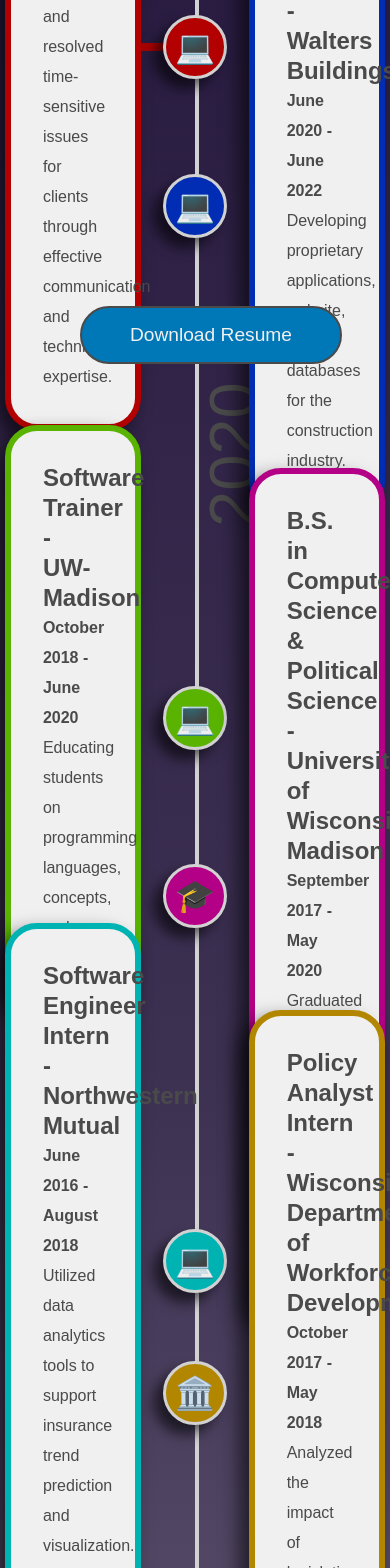
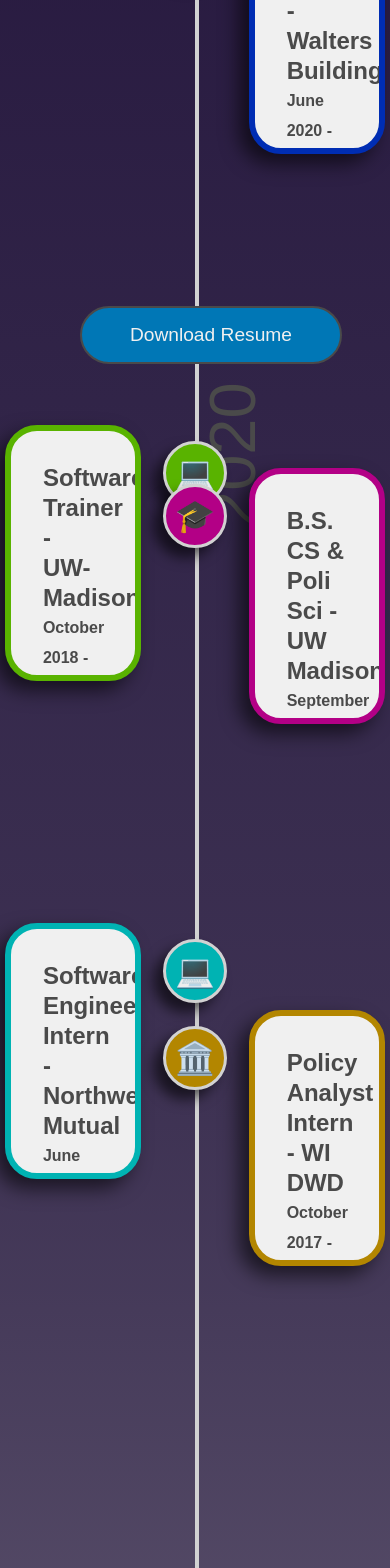
Before and after one commit to arichards912/personalwebsite, a React (Create React App) app: page /resume in a window 390 px wide. Shown: the part 432-2000 px from the top of the page. Built offline with nearby package versions, Linux system fonts and the light colour scheme.

Commit message:
Timeline description animation change

```diff
--- a/src/components/Timeline/Timeline.js
+++ b/src/components/Timeline/Timeline.js
@@ -149,7 +149,6 @@
           title={item.title}
           date={`${getDateString(item.startDate)} - ${getDateString(item.endDate)}`}
           description={item.description}
-          details={item.details}
           icon={item.icon}
           side={positions[index]}
           actualPosition={calculateRelativePosition(item.endDate) * timelineHeight}
--- a/src/components/Timeline/TimelineItem.css
+++ b/src/components/Timeline/TimelineItem.css
@@ -1,6 +1,7 @@
 .timeline-item {
+    position: absolute;
     display: flex;
-    align-items: center;
+    align-items: top;
     justify-content: center;
     width: 50%;
     margin: 2rem 0 2rem 0;
@@ -26,11 +27,6 @@
     animation: slideInRight 2s ease-out forwards;
   }
 
-  .timeline-icon {
-    position: absolute;
-    z-index: 2;
-  }
-
   .timeline-item.left .timeline-icon {
     left: calc(100% - 2rem);
   }
@@ -40,6 +36,8 @@
   }
 
   .timeline-icon {
+    top: 1rem;
+    position: absolute;
     display: none;
     justify-content: center;
     align-items: center;
@@ -82,6 +80,7 @@
     animation: bounceRight 2.2s ease-out forwards;
   }
 
+
   @media (max-width: 850px) {
     .timeline-info {
       position: relative;
@@ -103,7 +102,11 @@
 
 
   .timeline-content {
+    position: relative;
     width: 100%;
+    max-height: 10rem;
+    overflow: hidden;
+    transition: max-height 2.5s ease;
     padding: 2rem;
     border-radius: 2rem;
     background-color: var(--light-color);
@@ -113,30 +116,34 @@
     box-shadow: -0.6rem 0.6rem 1.2rem rgba(0, 0, 0, 0.6);
   }
 
-
-  .timeline-content:hover .timeline-details li{
-    visibility: visible;
-    opacity: 1;
-    transform: translateY(100%);
-    transition: all 0.5s ease;
-    z-index: 4;
+  @media (max-width: 1200px) {
+    .timeline-content {
+      max-height: 16rem;
+    }
   }
 
 
-  .timeline-details li{
-    position: absolute;
-    color: var(--secondary-light-color);
-    width: 100%;
-    padding: 10px;
-    box-sizing: border-box;
-    z-index: 4;
-    visibility: hidden;
-    opacity: 0;
-    pointer-events: none;
-  }
+
+.timeline-content:hover {
+  max-height: 100vh;
+}
+
+
+
+.timeline-content p {
+  opacity: 0;
+  transition: opacity 0.5s ease-in;
+}
+
+.timeline-content:hover p {
+  opacity: 1;
+  z-index: 4;
+}
+
 
 
   .timeline-connector {
+    top: 2.8rem;
     display: none;
     position: absolute;
     width: 30%;
@@ -158,10 +165,10 @@
 
 
   .timeline-duration-container {
+    top: 1rem;
     position: absolute;
     z-index: 1;
     opacity: 1;
-    top: 50%;
     overflow: hidden;
   }
 
--- a/src/components/Timeline/TimelineItem.js
+++ b/src/components/Timeline/TimelineItem.js
@@ -72,6 +72,7 @@
     }
   }
 
+
   return (
     <div className={`timeline-item ${side}`} style={{ top: `${actualPosition}px`}}>
       <div className={`timeline-icon ${side} ${posIndex === 0 ? 'animate' : ''}`} style={{backgroundColor: color}}>
@@ -81,12 +82,7 @@
         <div className="timeline-content" style={{border: `solid 6px ${color}`}}>
           <h2>{title}</h2>
           <h4>{date}</h4>
-          <p>{description}</p>
-          <ul className="timeline-details">
-            {details.map((detail, index) => (
-              <li key={index} style={{transform: `translateY(${((index + 1) * 160) - 90}px)`, transition: `all 0.5s ease ${index*0.1}s`}}>{detail}</li>
-            ))}
-          </ul>
+          <p><br/>{description}</p>
         </div>
       </div>
       <div ref={connectorRef} className={`timeline-connector ${side}`} style={{backgroundColor: color}}></div>
--- a/src/pages/ResumePage/ResumePage.js
+++ b/src/pages/ResumePage/ResumePage.js
@@ -8,56 +8,49 @@
       title: 'Software Engineer - FlexTrade',
       startDate: '2022-06-25',
       endDate: 'Present',
-      description: 'Delivered OMS features and resolved time-sensitive issues for clients through effective communication and technical expertise.',
-      details: ['Collaborated with Hedge Fund Heads and Project Managers to implement OMS features tailored to client needs', 'Onboarded clients and provided support with MySQL, Jenkins, Scala, and Python', 'Developed a proprietary version-tracking system for automated documentation, streamlining internal processes', 'Conducted DR testing to ensure system reliability and stability in critical situations'],
+      description: 'Implemented tailored OMS features and on-boarded clients, utilizing MySQL, Jenkins, Scala, and Python while developing a proprietary version-tracking system for automated documentation.',
       icon: '💻',
     },
     {
       title: 'Software Engineer - Walters Buildings',
       startDate: '2020-06-06',
       endDate: '2022-06-10',
-      description: 'Developing proprietary applications, website, and databases for the construction industry.',
-      details: ['Created and implemented a Java Swing application using TensorFlow linear regression for accurate company estimates', 'Utilized MySQL, Azure, and .Net platform in a two-person development team for modernizing industry architecture', 'Ensured software quality through systematic design, testing, and implementation'],
+      description: 'Developed proprietary applications for the construction industry using Java Swing, TensorFlow, MySQL, Azure, and .Net platform, ensuring software quality through systematic design, testing, and implementation.',
       icon: '💻',
     },
     {
       title: 'Software Trainer - UW-Madison',
       startDate: '2018-10-02',
       endDate: '2020-06-30',
-      description: 'Educating students on programming languages, concepts, and software.',
-      details: ['Instructed groups of 20+ students in Java, Python, and Excel Formulas', 'Developed a lesson web page with an embedded IDE, reducing class and prep time by 50%', 'Adapted teaching methods to accommodate diverse learning needs and styles'],
+      description: 'Educated students on programming languages like Java, Python, and Excel formulas, creating an interactive lesson web page with an embedded IDE and adapting teaching methods for diverse learning needs.',
       icon: '💻',
     },
     {
       title: 'Software Engineer Intern - Northwestern Mutual',
       startDate: '2016-06-03',
       endDate: '2018-08-28',
-      description: 'Utilized data analytics tools to support insurance trend prediction and visualization.',
-      details: ['Managed data warehouses using PowerBI and AWS for powerful visualizations with linked corporate data', 'Led development research for insurance trend prediction using Python, TensorFlow, and Sci-Kit libraries', 'Employed Kubernetes, Docker, and AWS for testing and cloud continuity of architecture projects in an Agile-Scrum environment'],
+      description: 'Utilized PowerBI, AWS, Python, TensorFlow, and Sci-Kit libraries for data analytics and insurance trend prediction, employing Kubernetes, Docker, and Agile-Scrum methodologies for testing and cloud continuity.',
       icon: '💻',
     },
     {
-      title: 'Policy Analyst Intern - Wisconsin Department of Workforce Development',
+      title: 'Policy Analyst Intern - WI DWD',
       startDate: '2017-10-03',
       endDate: '2018-05-03',
-      description: 'Analyzed the impact of legislation and coordinated strategies for execution.',
-      details: ['Collaborated with statewide government employees for effective legislative execution', 'Drafted policy-effect papers to keep the Secretary of State informed on regulatory execution', 'Demonstrated strong communication skills and attention to detail in policy analysis'],
+      description: 'Analyzed the impact of legislation and coordinated strategies, collaborating with statewide government employees and drafting policy-effect papers to keep the Secretary of State informed.',
       icon: '🏛️',
     },
     {
-      title: 'B.S. in Computer Science & Political Science - University of Wisconsin-Madison',
+      title: 'B.S. CS & Poli Sci - UW Madison',
       startDate: '2017-09-03',
       endDate: '2020-05-03',
-      description: 'Graduated with a B.S. in Computer Science from the University of Wisconsin-Madison.',
-      details: ['Acquired knowledge in data structures and software engineering', 'Completed a double major, demonstrating versatility and strong work ethic', 'Developed critical thinking and problem-solving skills through interdisciplinary education'],
+      description: 'Graduated with a B.S. in Computer Science from the University of Wisconsin-Madison, demonstrating versatility with a double major and developing critical thinking skills through interdisciplinary education.',
       icon: '🎓',
     },
     {
       title: 'Credits at Marquette University',
       startDate: '2015-09-03',
       endDate: '2015-12-31',
-      description: 'Took online courses at Marquette University while in high school.',
-      details: ['Strengthened programming fundamentals for software development', 'Enhanced understanding of data structures for efficient problem-solving', 'Expanded technical knowledge to support future career growth'],
+      description: 'Took online courses at Marquette University while in high school, strengthening programming fundamentals, enhancing understanding of data structures, and expanding technical knowledge for future growth.',
       icon: '🎓',
     },
     {
@@ -65,7 +58,6 @@
       startDate: '13.8 Billion Years Ago',
       endDate: 'Never',
       description: 'The universe began with a singularity, which expanded into the universe we know today - eventually producing software developers, and also coffee.',
-      details: [],
       icon: '💥',
     }
   ];
@@ -73,7 +65,6 @@
   return (
     <div className="resume-page">
       <a className="download-button" href="/docs/Alexander_Richards_Resume.pdf" download="RichardsResume.pdf">Download Resume</a>
-
       <Timeline items={resumeItems} />
     </div>
   );
```
